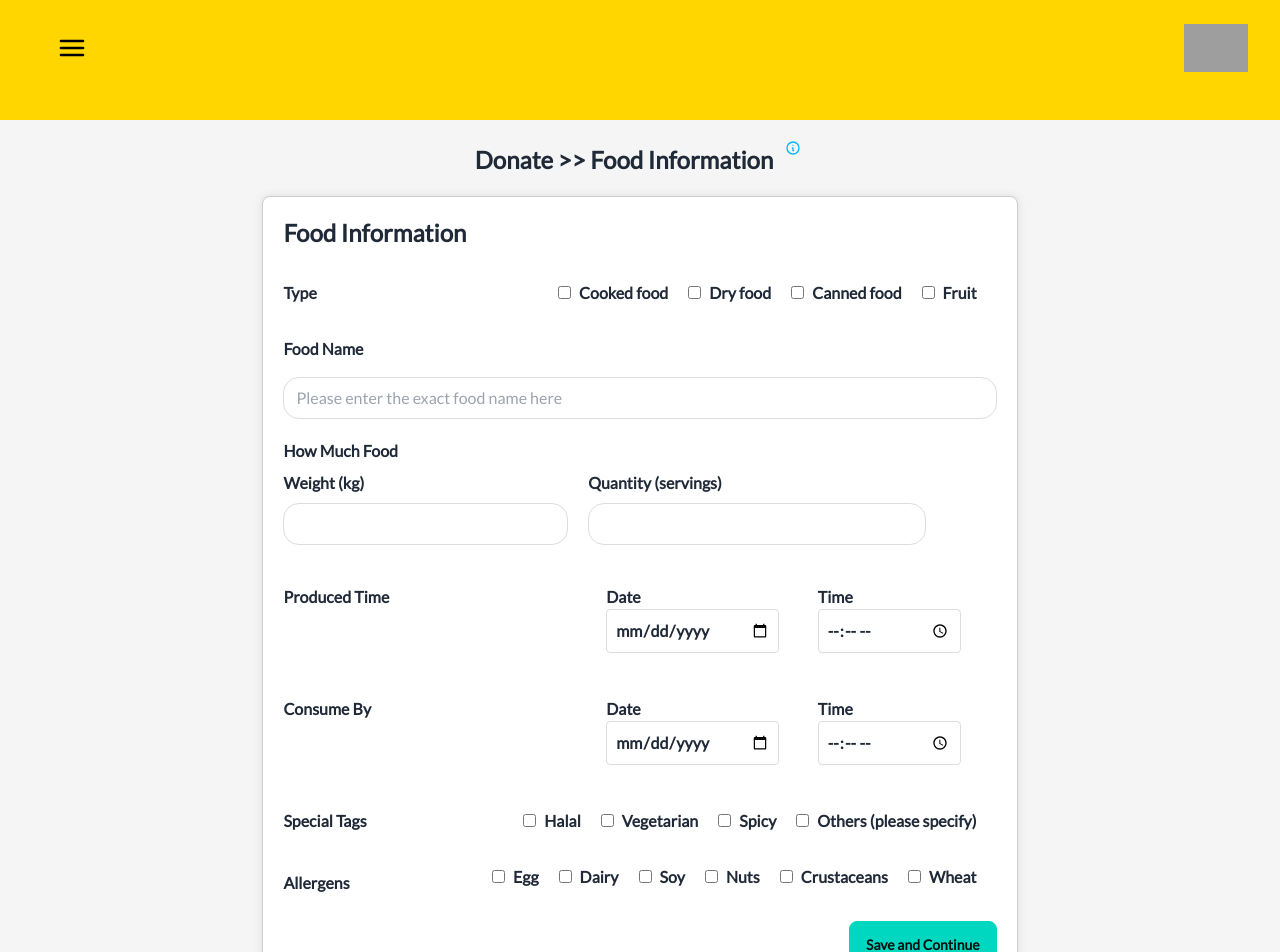
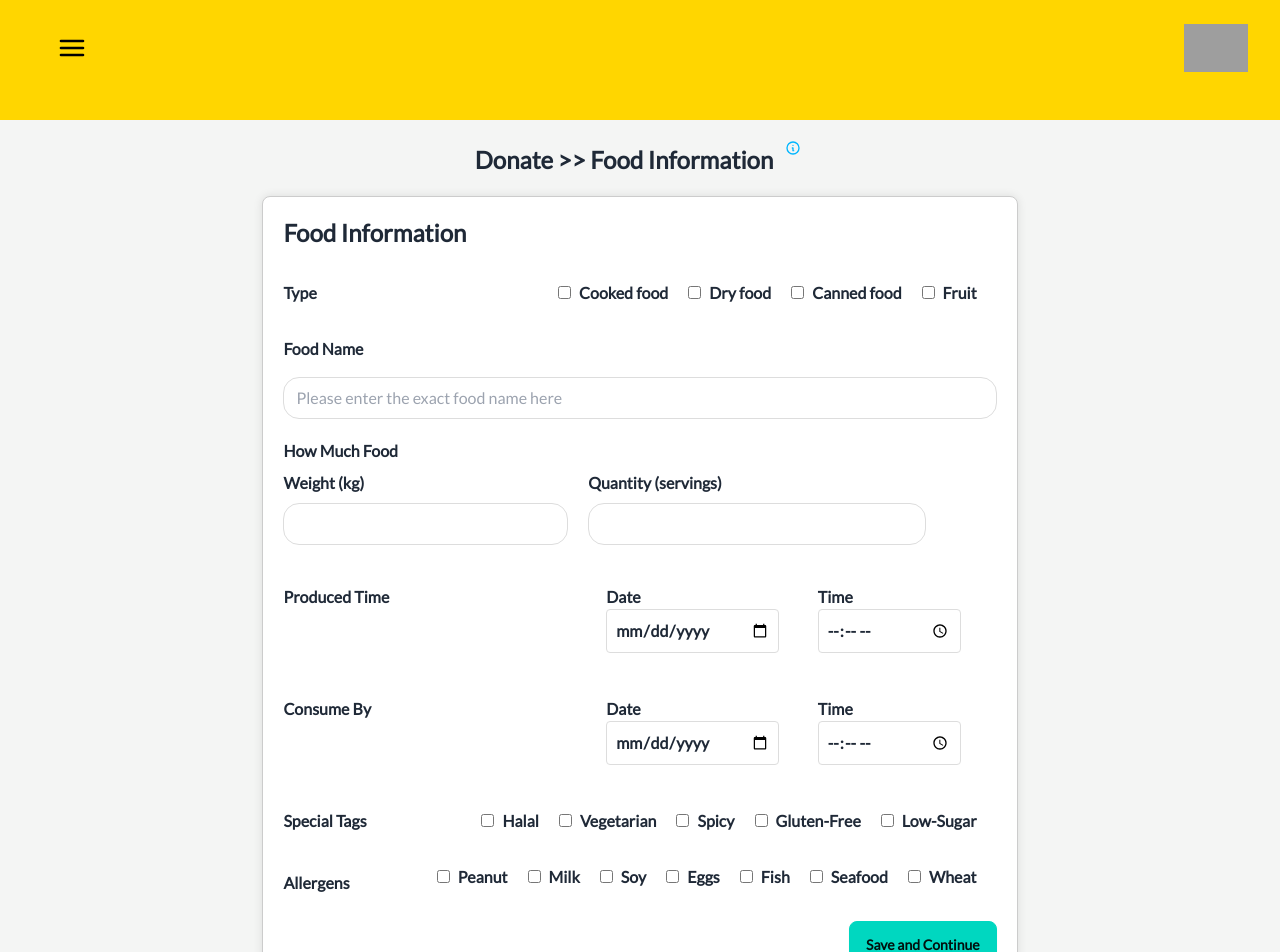
Before and after one commit to rxchell/Team-2-Code-to-Give-Asia-2024, a React (Vite) app in the folder frontend/: page /donate in a window 1280 px wide. Shown: the top 952 px of the page. Built offline with nearby package versions, Linux system fonts and the light colour scheme; grey boxes are pictures that could not be loaded.

Commit message:
updated special tags and allergens

```diff
--- a/frontend/src/pages/DonatePage.jsx
+++ b/frontend/src/pages/DonatePage.jsx
@@ -248,10 +248,18 @@ export default function DonatePage() {
                     <label>
                         <input
                             type="checkbox"
-                            value="Others"
+                            value="Gluten-Free"
                             onChange={handleSpecialTagsChange}
                         />
-                        Others (please specify)
+                        Gluten-Free
+                    </label>
+                    <label>
+                        <input
+                            type="checkbox"
+                            value="Low-Sugar"
+                            onChange={handleSpecialTagsChange}
+                        />
+                        Low-Sugar
                     </label>
                 </div>
                 </div>
@@ -263,18 +271,18 @@ export default function DonatePage() {
                     <label>
                         <input
                             type="checkbox"
-                            value="Egg"
+                            value="Peanut"
                             onChange={handleAllergensChange}
                         />
-                        Egg
+                        Peanut
                     </label>
                     <label>
                         <input
                             type="checkbox"
-                            value="Dairy"
+                            value="Milk"
                             onChange={handleAllergensChange}
                         />
-                        Dairy
+                        Milk
                     </label>
                     <label>
                         <input
@@ -287,18 +295,26 @@ export default function DonatePage() {
                     <label>
                         <input
                             type="checkbox"
-                            value="Nuts"
+                            value="Eggs"
                             onChange={handleAllergensChange}
                         />
-                        Nuts
+                        Eggs
                     </label>
                     <label>
                         <input
                             type="checkbox"
-                            value="Crustaceans"
+                            value="Fish"
                             onChange={handleAllergensChange}
                         />
-                        Crustaceans
+                        Fish
+                    </label>
+                    <label>
+                        <input
+                            type="checkbox"
+                            value="Seafood"
+                            onChange={handleAllergensChange}
+                        />
+                        Seafood
                     </label>
                     <label>
                         <input
```
